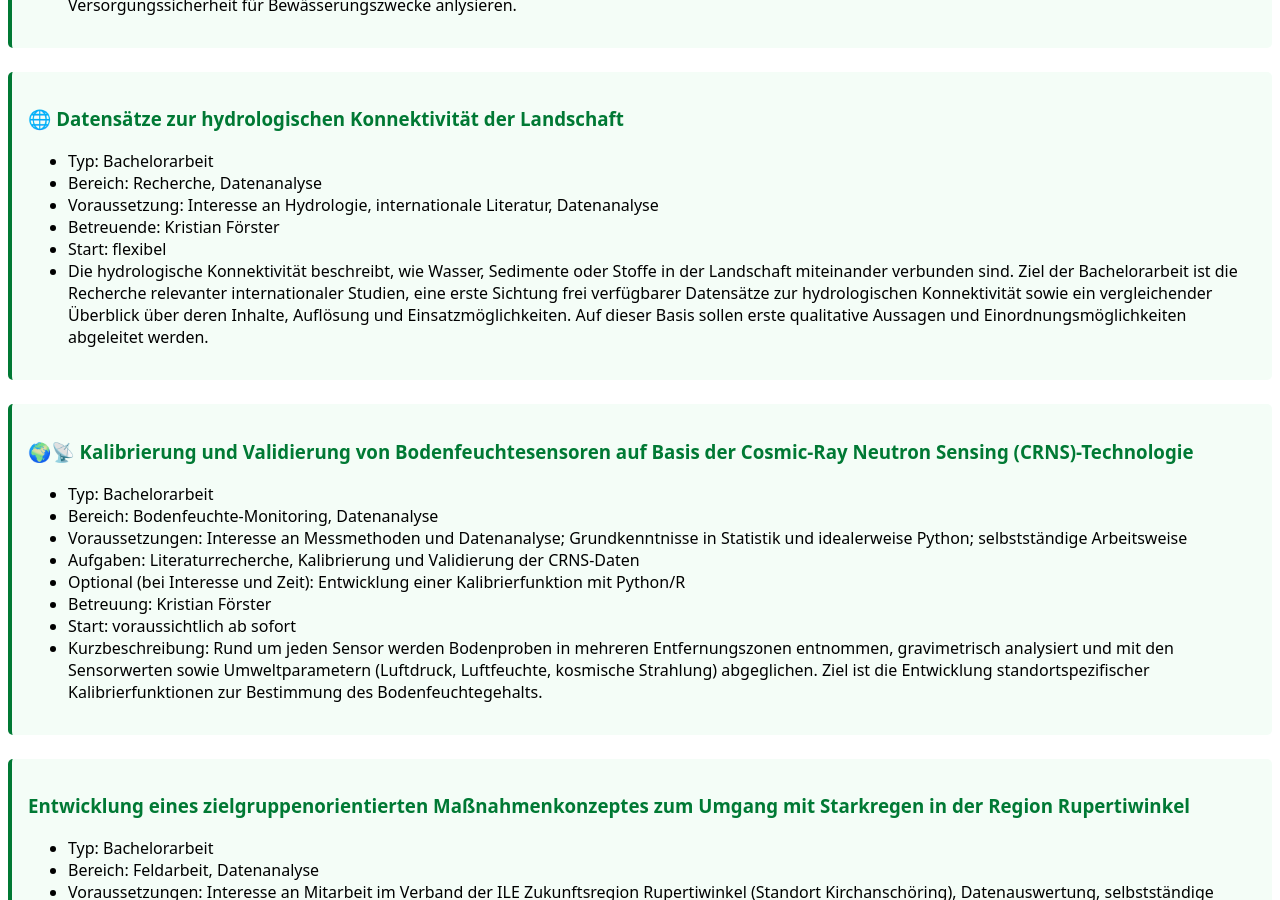
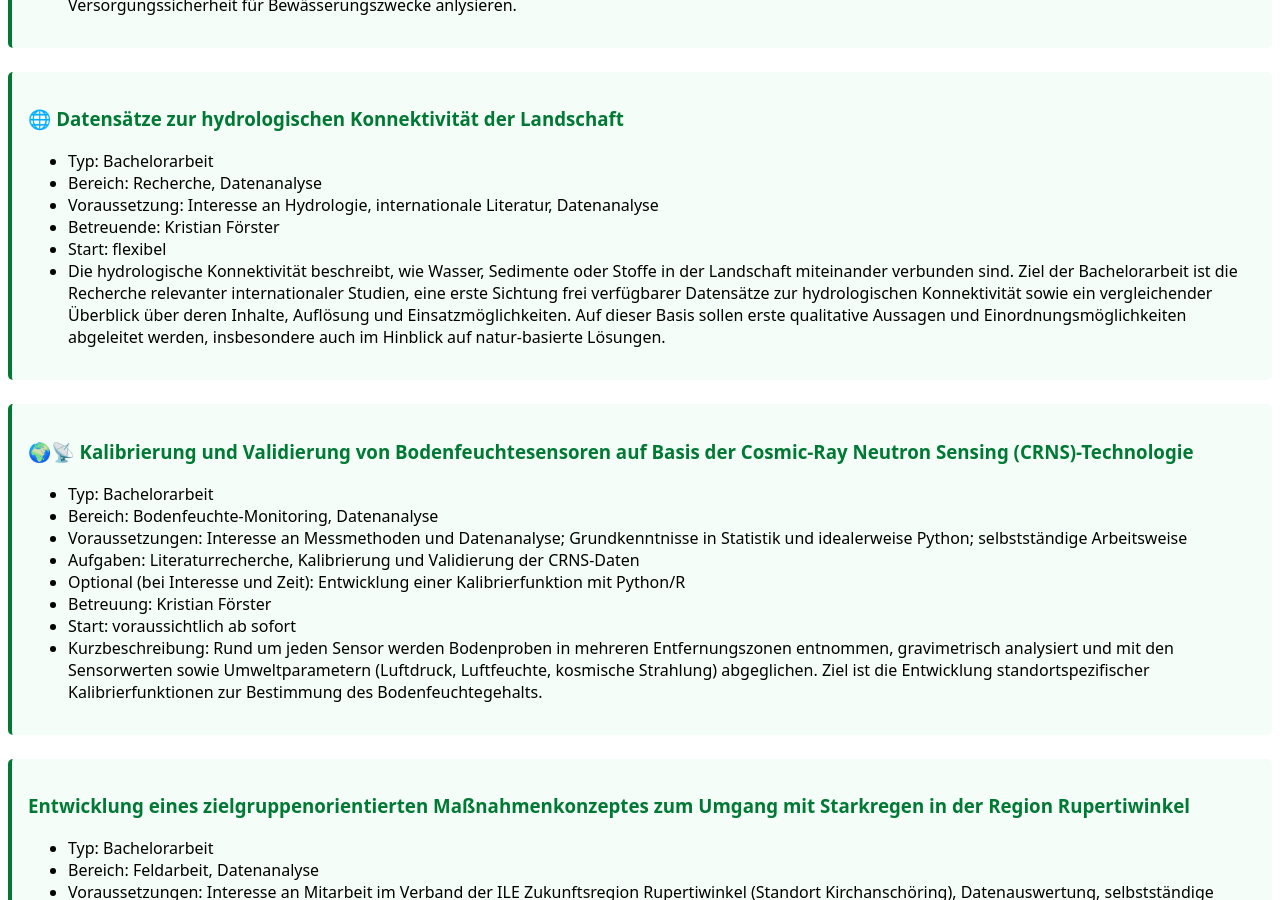
Before and after one commit to kristianfoerster/hswt-cch, a Jekyll site: the page built from index.md, in a window 1280 px wide and 900 px high, scrolled down 865 px. Built offline with Jekyll 4.4.1, drawn with Linux system fonts in a browser that asks for light colours; our own code applies the rules of GitHub Pages for plain Markdown files.

Commit message:
Update index.md

```diff
--- a/index.md
+++ b/index.md
@@ -51,7 +51,7 @@
 * Voraussetzung: Interesse an Hydrologie, internationale Literatur, Datenanalyse
 * Betreuende: Kristian Förster
 * Start: flexibel
-* Die hydrologische Konnektivität beschreibt, wie Wasser, Sedimente oder Stoffe in der Landschaft miteinander verbunden sind. Ziel der Bachelorarbeit ist die Recherche relevanter internationaler Studien, eine erste Sichtung frei verfügbarer Datensätze zur hydrologischen Konnektivität sowie ein vergleichender Überblick über deren Inhalte, Auflösung und Einsatzmöglichkeiten. Auf dieser Basis sollen erste qualitative Aussagen und Einordnungsmöglichkeiten abgeleitet werden.
+* Die hydrologische Konnektivität beschreibt, wie Wasser, Sedimente oder Stoffe in der Landschaft miteinander verbunden sind. Ziel der Bachelorarbeit ist die Recherche relevanter internationaler Studien, eine erste Sichtung frei verfügbarer Datensätze zur hydrologischen Konnektivität sowie ein vergleichender Überblick über deren Inhalte, Auflösung und Einsatzmöglichkeiten. Auf dieser Basis sollen erste qualitative Aussagen und Einordnungsmöglichkeiten abgeleitet werden, insbesondere auch im Hinblick auf natur-basierte Lösungen.
 
 </div>
 
```
